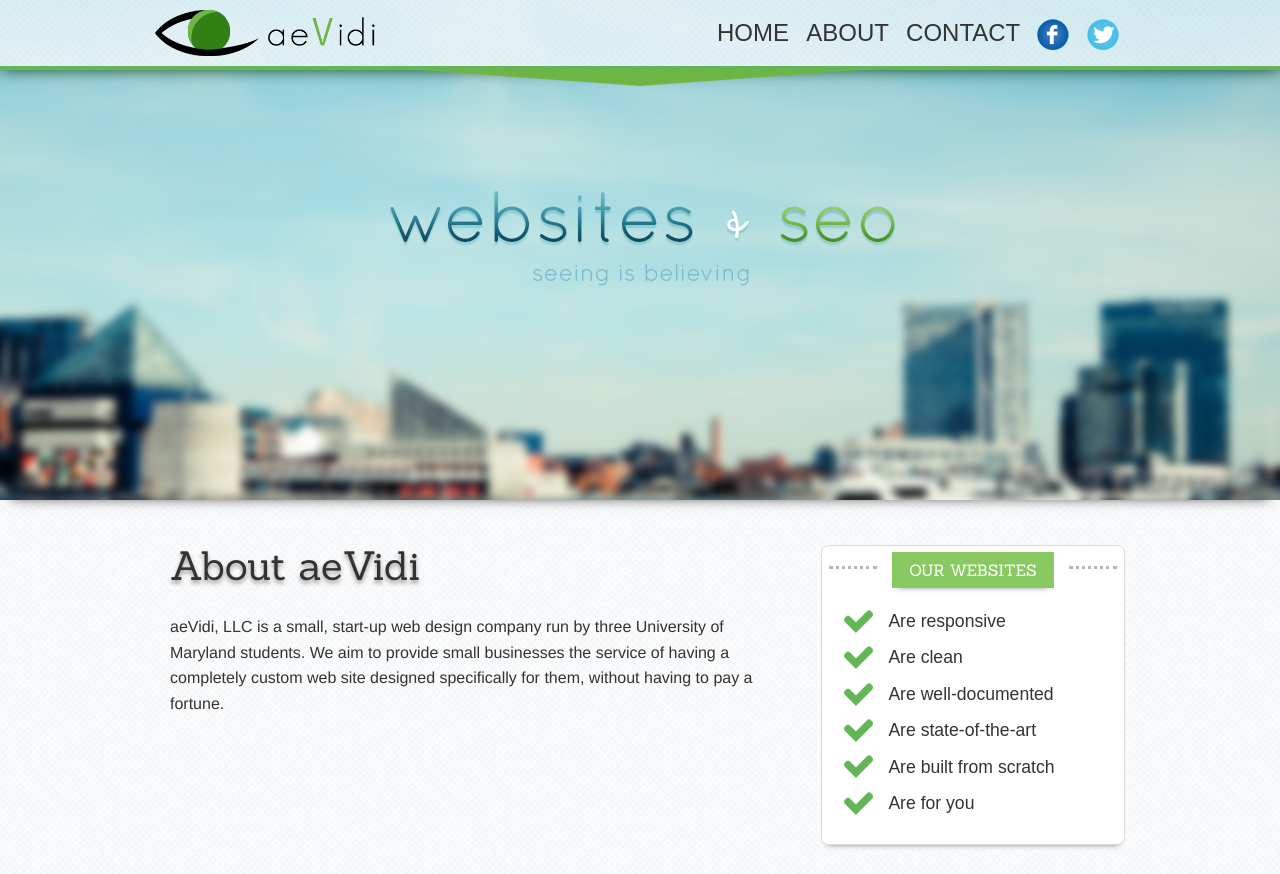
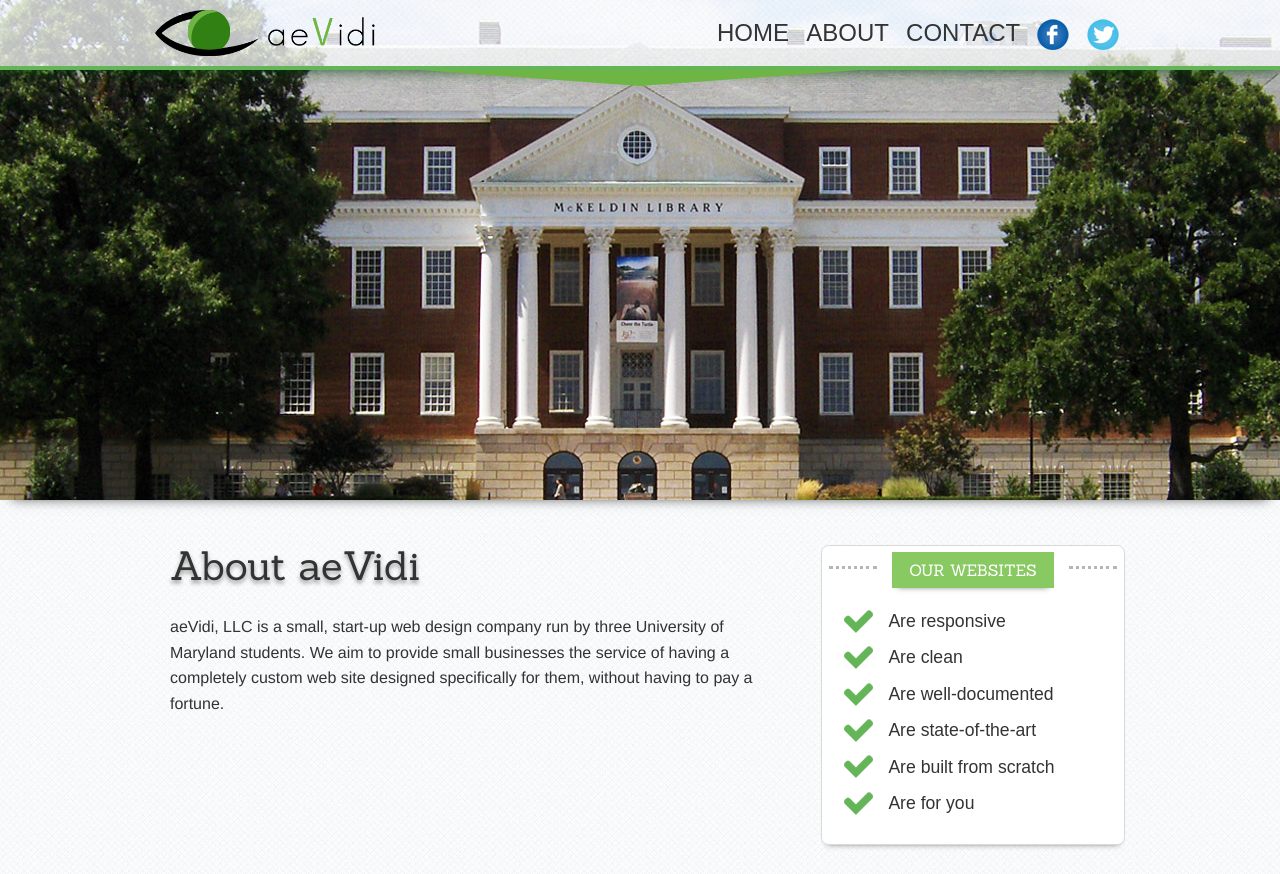
Before and after one commit to extraspicy12/aevidi, a PHP site: page /about.php in a window 1280 px wide. Shown: the top 874 px of the page. Run offline with PHP 8.4, Linux system fonts and the light colour scheme; grey boxes labelled with a size stand in for pictures from a placeholder-image service; some libraries are stand-ins or nearby versions; some web fonts are replaced.

Commit message:
added pic

```diff
--- a/aevidicom/about.php
+++ b/aevidicom/about.php
@@ -4,7 +4,7 @@
 	<div class="row">
 		<div class="large-12 small-centered">
 			<div class="preloader"></div>
-			<div class="jumbotron"></div>
+			<div class="jumbotron" id="about-hero"></div>
 		</div>
 	</div>
 	<div class="row band bg-band" id="services">
--- a/aevidicom/css/custom.css
+++ b/aevidicom/css/custom.css
@@ -598,8 +598,7 @@ footer.footer {
 	margin-left: auto;
 	margin-right: auto;
 	height: 500px;
-	background-image: url(../img/hero.png);
-	background-position: 50%;
+	background-position: 50% 50%;
 	background-repeat: no-repeat;
 
 /*
@@ -607,6 +606,14 @@ footer.footer {
     position: relative;
     margin-bottom: 0;
 */
+}
+
+#home-hero {
+	background-image: url(../img/hero.png);
+}
+
+#about-hero {
+	background-image: url(../img/about-banner.jpg);
 }
 
 .hero {
--- a/aevidicom/index.php
+++ b/aevidicom/index.php
@@ -3,7 +3,7 @@
 	<div class="row">
 		<div class="large-12 small-centered">
 			<div class="preloader"></div>
-			<div class="jumbotron"></div>
+			<div class="jumbotron" id="home-hero"></div>
 		</div>
 	</div>
 </div>
```
Also changed, not shown: aevidicom/img/about-banner.jpg (added), 1 other file.
